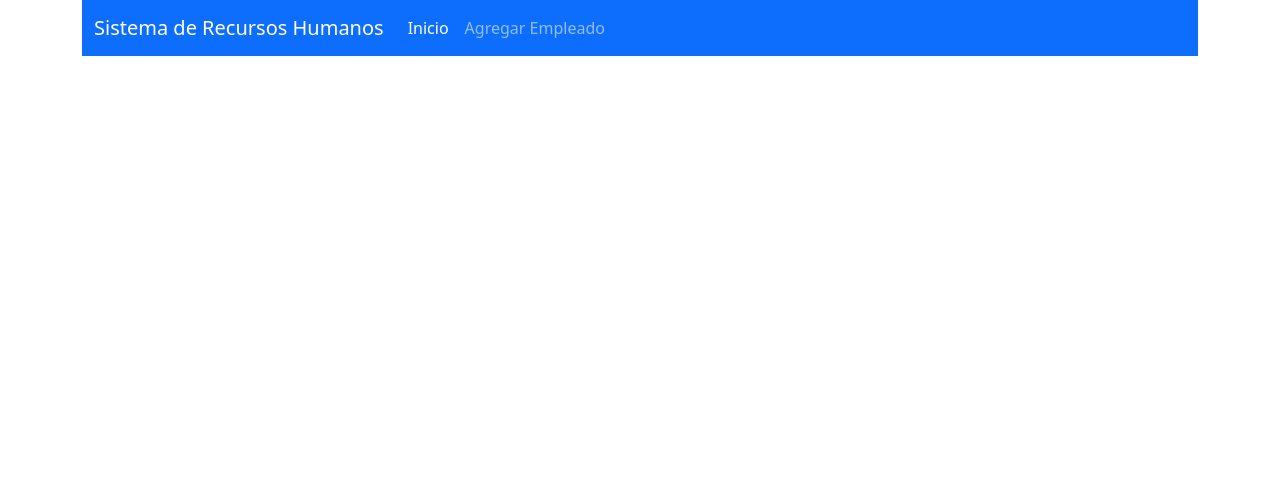
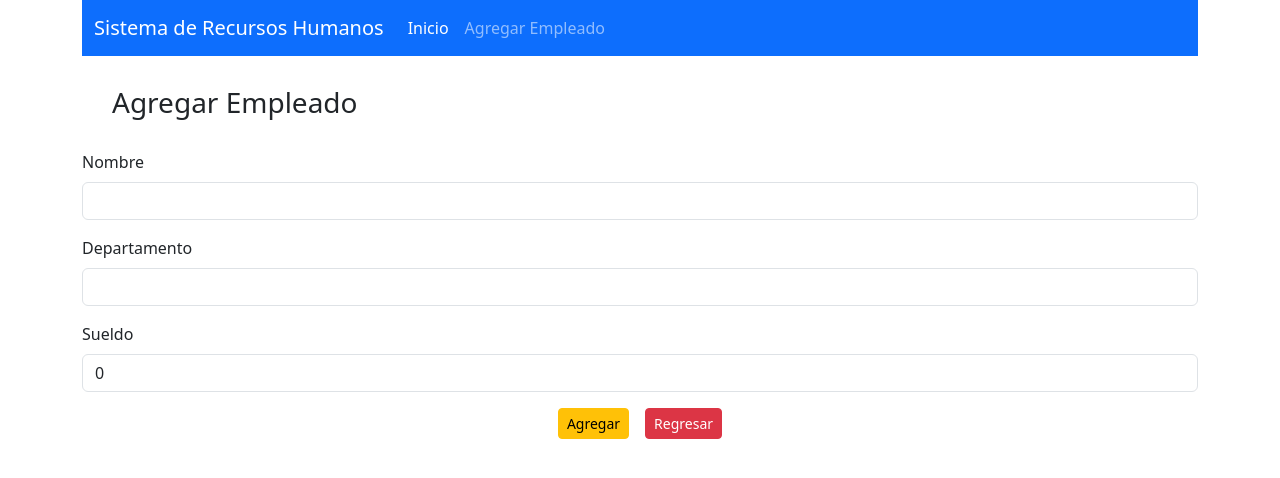
Before and after one commit to IgorRC/recursos-humanos, a React (Create React App) app in the folder recursoshumanos-cliente/: page /agregar in a window 1280 px wide. Shown: the top 478 px of the page. Built offline with nearby package versions, Linux system fonts and the light colour scheme.

Commit message:
feature : add employee

```diff
--- a/recursoshumanos-cliente/src/App.js
+++ b/recursoshumanos-cliente/src/App.js
@@ -1,15 +1,16 @@
 import { BrowserRouter, Route, Routes } from "react-router-dom";
 import ListadoEmpleados from "./empleados/ListadoEmpleados";
 import Navegacion from "./plantilla/Navegacion";
+import AgregarEmpleado from "./empleados/AgregarEmpleado";
 
 function App() {
   return (
     <div className="container">
-
       <BrowserRouter>
         <Navegacion/>
         <Routes>
           <Route exact path="/" element={<ListadoEmpleados/>}/>
+          <Route exact path="/agregar" element={<AgregarEmpleado/>}/>
         </Routes>
       </BrowserRouter>
     </div>
--- /dev/null
+++ b/recursoshumanos-cliente/src/empleados/AgregarEmpleado.js
@@ -0,0 +1,52 @@
+import axios from "axios";
+import React, { useState } from "react";
+import { Link, useNavigate } from "react-router-dom";
+
+export default function AgregarEmpleado() {
+    let navegacion = useNavigate();
+
+    const [empleado,setEmpleado] = useState({
+        nombre : "",
+        departamento : "",
+        sueldo: 0
+    });
+
+    const {nombre, departamento, sueldo} = empleado;
+
+    const onInputChange = (evento) =>{
+        setEmpleado({...empleado, [evento.target.name]: evento.target.value})
+    }
+
+    const onSubmit = async (evento) => {
+        evento.preventDefault();
+        const urlBase = "http://localhost:8080/api/rh/empleado";
+        await axios.post(urlBase, empleado);
+        navegacion('/')
+    }
+
+  return (
+    <div classNameName="container">
+      <div classNameName="container text-center" style={{ margin: "30px" }}>
+        <h3>Agregar Empleado</h3>
+      </div>
+      <form onSubmit={(evento) => onSubmit(evento)}>
+        <div className="mb-3">
+            <label htmlFor="nombre" className="form-label">Nombre</label>
+            <input type="text" className="form-control" id="nombre" name="nombre" required={true} value={nombre} onChange={(evento) => onInputChange(evento)}/>
+        </div>
+        <div className="mb-3">
+            <label htmlFor="departamento" className="form-label">Departamento</label>
+            <input type="text" className="form-control" id="departamento" name="departamento"  required={true} value={departamento} onChange={(evento) => onInputChange(evento)}/>
+        </div>
+        <div className="mb-3">
+            <label htmlFor="Sueldo" className="form-label">Sueldo</label>
+            <input type="number" className="form-control" id="sueldo" name="sueldo"  required={true} value={sueldo} onChange={(evento) => onInputChange(evento)}/>
+        </div>
+        <div className="text-center">
+            <button type="submit" className="btn btn-warning btn-sm me-3">Agregar</button>
+            <Link  to="/" className="btn btn-danger btn-sm">Regresar</Link>
+        </div>
+        </form>
+    </div>
+  );
+}
--- a/recursoshumanos-cliente/src/plantilla/Navegacion.js
+++ b/recursoshumanos-cliente/src/plantilla/Navegacion.js
@@ -1,21 +1,22 @@
 import React from "react";
+import { Link } from "react-router-dom";
 
 export default function Navegacion() {
   return (
     <div classNameName="container">
         <nav class="navbar navbar-expand-lg navbar-dark bg-primary">
             <div class="container-fluid">
-                <a class="navbar-brand" href="/">Sistema de Recursos Humanos</a>
+                <Link class="navbar-brand" to="/">Sistema de Recursos Humanos</Link>
                 <button class="navbar-toggler" type="button" data-bs-toggle="collapse" data-bs-target="#navbarNav" aria-controls="navbarNav" aria-expanded="false" aria-label="Toggle navigation">
                 <span class="navbar-toggler-icon"></span>
                 </button>
                 <div class="collapse navbar-collapse" id="navbarNav">
                 <ul class="navbar-nav">
                     <li class="nav-item">
-                        <a class="nav-link active" aria-current="page" href="/">Inicio</a>
+                        <Link class="nav-link active" aria-current="page" to="/">Inicio</Link>
                     </li>
                     <li class="nav-item">
-                        <a class="nav-link" href="/agregar">Agregar Empleado</a>
+                        <Link class="nav-link" to="/agregar">Agregar Empleado</Link>
                     </li>
                 </ul>
                 </div>
```
